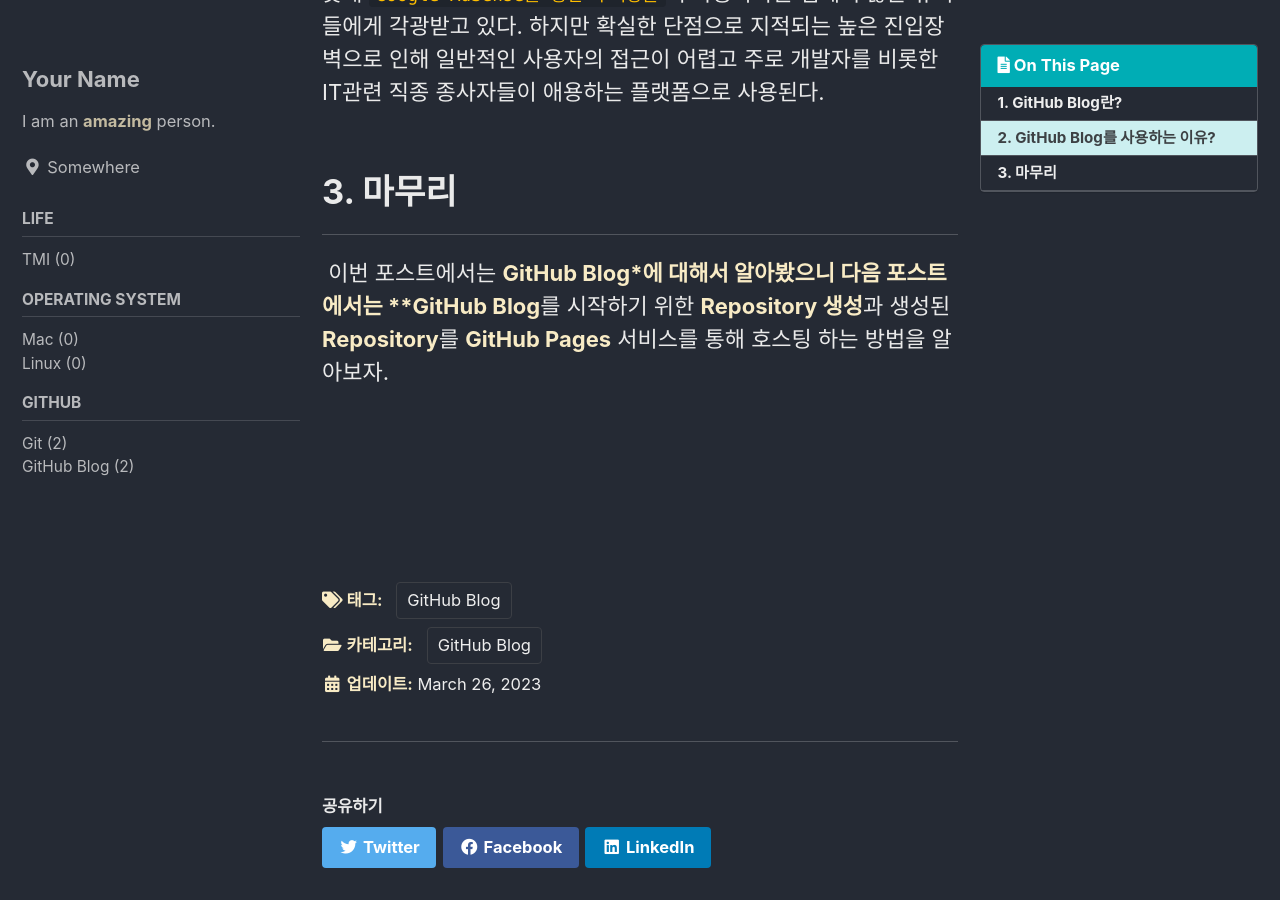
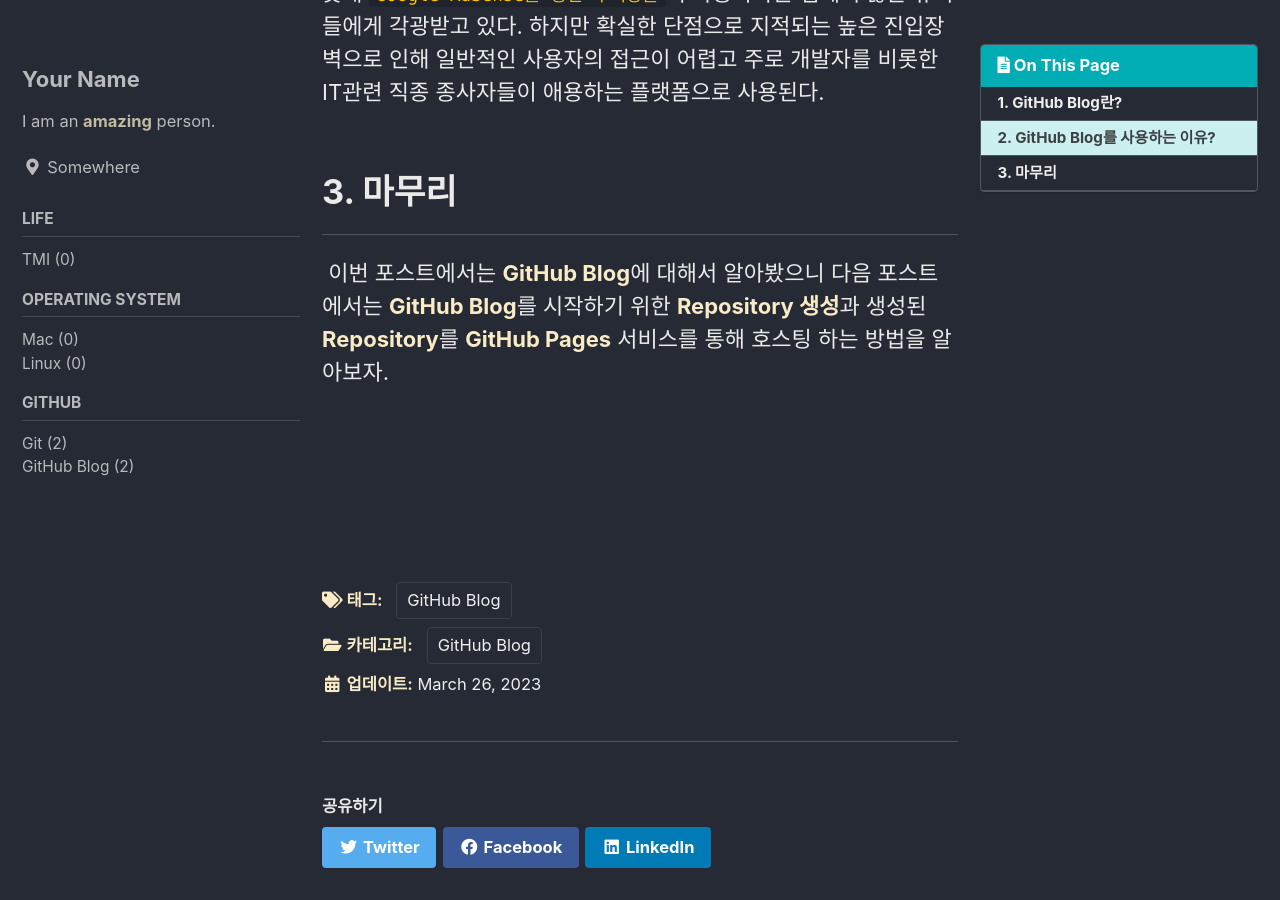
Before and after one commit to nuclearmonkey21/nuclearmonkey21.github.io, a Jekyll site: the page built from _posts/github/githubblog/2023-03-26-githubblog0-whatis.md, in a window 1280 px wide and 900 px high, scrolled down 657 px. Built offline with Jekyll 4.4.1, drawn with Linux system fonts in a browser that asks for light colours; cached includes are drawn as plain includes.

```diff
--- a/_posts/github/githubblog/2023-03-26-githubblog0-whatis.md
+++ b/_posts/github/githubblog/2023-03-26-githubblog0-whatis.md
@@ -26,5 +26,5 @@ last_modified_at: 2023-03-26
 
 # 3. 마무리
 ---
-&nbsp;이번 포스트에서는 **GitHub Blog*에 대해서 알아봤으니 다음 포스트에서는 **GitHub Blog**를 시작하기 위한 **Repository 생성**과 생성된 **Repository**를 **GitHub Pages** 서비스를 통해 호스팅 하는 방법을 알아보자.
+&nbsp;이번 포스트에서는 **GitHub Blog**에 대해서 알아봤으니 다음 포스트에서는 **GitHub Blog**를 시작하기 위한 **Repository 생성**과 생성된 **Repository**를 **GitHub Pages** 서비스를 통해 호스팅 하는 방법을 알아보자.
 <br><br><br><br>
```
